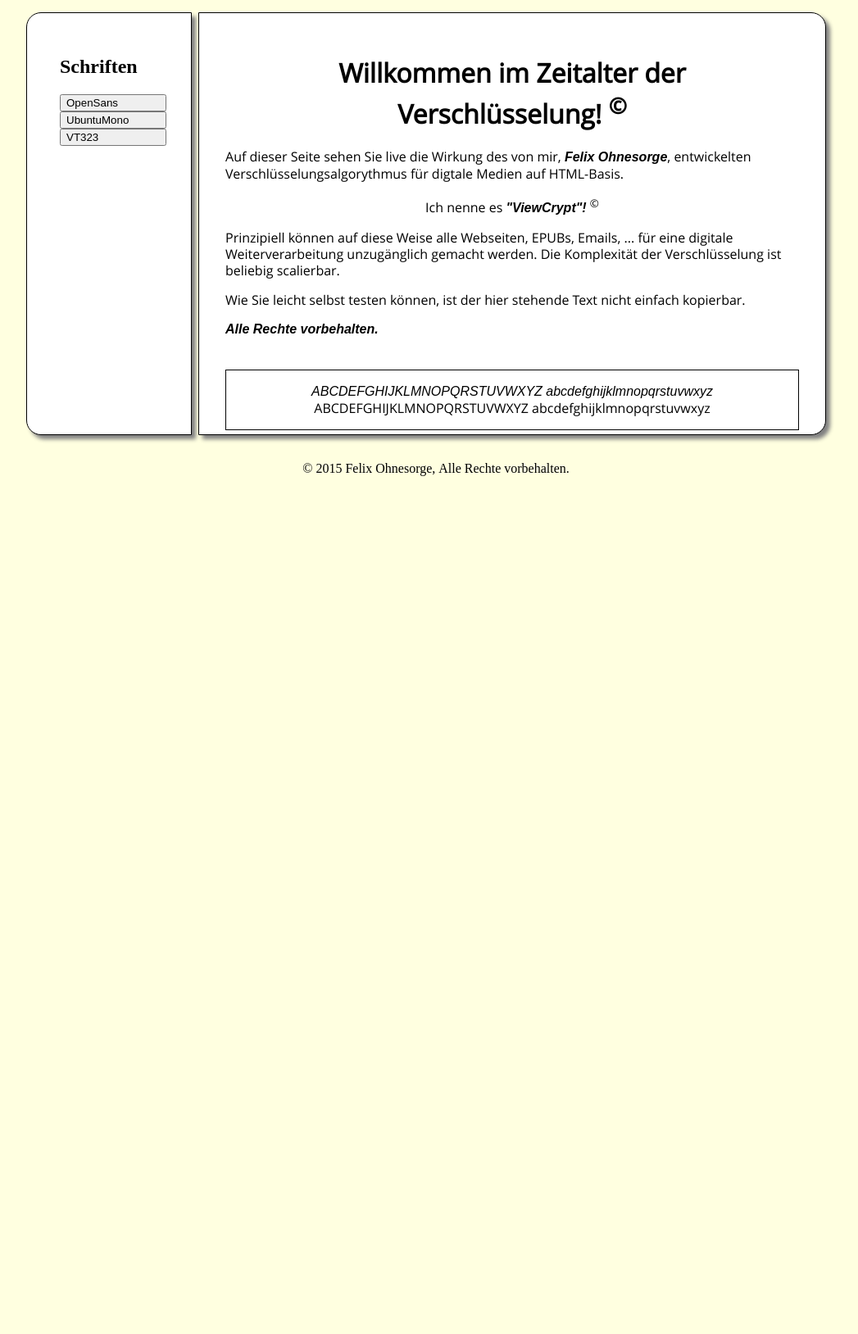
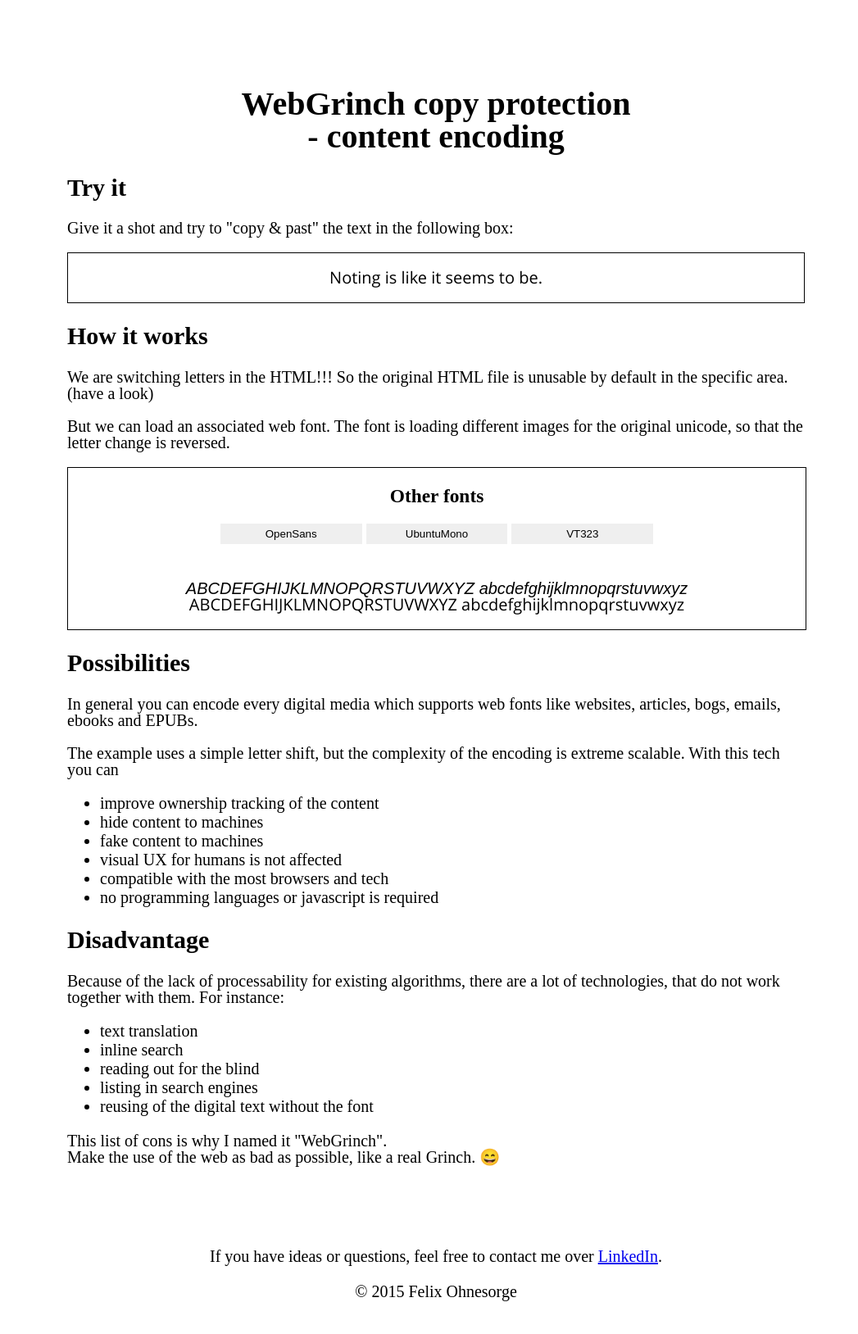
Before and after one commit to 8qfx1ai5/webgrinch, a PHP site: page / in a window 1280 px wide. Shown: the whole page at 82% size, without its empty margins (108-1155 px from the left). Before the commit the page ends 581 px from the top, so only its background shows below. Run offline with PHP 8.4, Linux system fonts and the light colour scheme; some web fonts are replaced.

Commit message:
refactor example page + rename fonts

```diff
--- /dev/null
+++ b/web/static/example/css/decode.css
@@ -0,0 +1,69 @@
+.decode {
+    font-family: OpenSans-WebGrinch, sans-serif;
+}
+
+@font-face {
+    font-family: OpenSans;
+    src: url(../fonts/Open_Sans/OpenSans-Regular.ttf) format("truetype");
+}
+
+@font-face {
+    font-family: OpenSans;
+    src: url(../fonts/Open_Sans/OpenSans-Regular.ttf) format("truetype");
+    font-style: italic;
+}
+
+@font-face {
+    font-family: OpenSans-WebGrinch;
+    src: url(../fonts/Open_Sans/OpenSans-Regular-WebGrinch.ttf) format("truetype");
+}
+
+@font-face {
+    font-family: OpenSans-WebGrinch;
+    src: url(../fonts/Open_Sans/OpenSans-Regular.ttf) format("truetype");
+    font-style: italic;
+}
+
+@font-face {
+    font-family: UbuntuMono;
+    src: url(../fonts/Ubuntu_Mono/UbuntuMono-Regular.ttf) format("truetype");
+}
+
+@font-face {
+    font-family: UbuntuMono;
+    src: url(../fonts/Ubuntu_Mono/UbuntuMono-Regular.ttf) format("truetype");
+    font-style: italic;
+}
+
+@font-face {
+    font-family: UbuntuMono-WebGrinch;
+    src: url(../fonts/Ubuntu_Mono/UbuntuMono-Regular-WebGrinch.ttf) format("truetype");
+}
+
+@font-face {
+    font-family: UbuntuMono-WebGrinch;
+    src: url(../fonts/Ubuntu_Mono/UbuntuMono-Regular.ttf) format("truetype");
+    font-style: italic;
+}
+
+@font-face {
+    font-family: VT323;
+    src: url(../fonts/VT323/VT323-Regular.ttf) format("truetype");
+}
+
+@font-face {
+    font-family: VT323;
+    src: url(../fonts/VT323/VT323-Regular.ttf) format("truetype");
+    font-style: italic;
+}
+
+@font-face {
+    font-family: VT323-WebGrinch;
+    src: url(../fonts/VT323/VT323-Regular-WebGrinch.ttf) format("truetype");
+}
+
+@font-face {
+    font-family: VT323-WebGrinch;
+    src: url(../fonts/VT323/VT323-Regular.ttf) format("truetype");
+    font-style: italic;
+}
--- a/web/static/example/css/main.css
+++ b/web/static/example/css/main.css
@@ -1,25 +1,35 @@
 body {
-  background-color: LightYellow;
+  background-color: white;
+  margin: 0px;
+  font-size: 20;
 }
 body #wrapper {
   margin-left: auto;
   margin-right: auto;
   width: 1000px;
+  min-height: 100%;
+  padding-top: 2em;
+  padding-bottom: 2em;
 }
 body #wrapper #main {
-  width: 700px;
-  height: 450px;
-  margin-left: 210px;
-  margin-top: 15px;
+  width: 90%;
+  margin: auto;
   padding: 2em;
-  border: 1px solid black;
   background-color: white;
-  border-radius: 0 18px 18px 0;
-  box-shadow: 5px 5px 5px grey;
-  font-family: OpenSans-ViewCrypt, sans-serif;
 }
 body #wrapper #main h1 {
   line-height: 40px;
+}
+body #wrapper #main h2 {
+  line-height: 30px;
+}
+body #wrapper #main h3 {
+  line-height: 20px;
+}
+body #wrapper #main blockquote {
+  margin: 0px;
+  border: 1px solid black;
+  text-align: center;
 }
 body #wrapper #main .center {
   text-align: center;
@@ -33,87 +43,29 @@ body #wrapper #main .bold {
 body #wrapper #main .italic {
   font-style: italic;
 }
-body #wrapper #main footer {
+body #wrapper #main #font {
   border: 1px solid black;
   text-align: center;
+  margin: auto;
+  width: 100%;
+  background-color: white;
 }
-body #wrapper #main section {
-  height: 60%;
+body #wrapper #main #font div {
+  height: 50px;
+  width: 60%;
+  margin: auto;
 }
-body #wrapper nav {
-  padding-top: 2em;
-  padding-bottom: 2em;
-  height: 450px;
-  float: left;
-  width: 200px;
-  background-color: white;
-  border: 1px solid black;
-  border-radius: 18px 0 0 18px;
-  box-shadow: 5px 5px 5px grey;
+body #wrapper #main #font #menu {
+  margin: auto;
 }
-body #wrapper nav #menu {
-  list-style: none;
-}
-body #wrapper nav #menu > li > button {
-  width: 130px;
-  text-align: left;
+body #wrapper #main #font #menu button {
+  border: none;
+  padding: 5px;
+  width: 32%;
+  text-align: center;
+  margin: 0px;
 }
 body #wrapper > footer {
   text-align: center;
   margin-top: 2em;
 }
-
-@font-face {
-  font-family: OpenSans;
-  src: url(../fonts/Open_Sans/OpenSans-Regular.ttf) format("truetype");
-}
-@font-face {
-  font-family: OpenSans;
-  src: url(../fonts/Open_Sans/OpenSans-Regular.ttf) format("truetype");
-  font-style: italic;
-}
-@font-face {
-  font-family: OpenSans-ViewCrypt;
-  src: url(../fonts/Open_Sans/OpenSans-Regular-ViewCrypt.ttf) format("truetype");
-}
-@font-face {
-  font-family: OpenSans-ViewCrypt;
-  src: url(../fonts/Open_Sans/OpenSans-Regular.ttf) format("truetype");
-  font-style: italic;
-}
-@font-face {
-  font-family: UbuntuMono;
-  src: url(../fonts/Ubuntu_Mono/UbuntuMono-Regular.ttf) format("truetype");
-}
-@font-face {
-  font-family: UbuntuMono;
-  src: url(../fonts/Ubuntu_Mono/UbuntuMono-Regular.ttf) format("truetype");
-  font-style: italic;
-}
-@font-face {
-  font-family: UbuntuMono-ViewCrypt;
-  src: url(../fonts/Ubuntu_Mono/UbuntuMono-Regular-ViewCrypt.ttf) format("truetype");
-}
-@font-face {
-  font-family: UbuntuMono-ViewCrypt;
-  src: url(../fonts/Ubuntu_Mono/UbuntuMono-Regular.ttf) format("truetype");
-  font-style: italic;
-}
-@font-face {
-  font-family: VT323;
-  src: url(../fonts/VT323/VT323-Regular.ttf) format("truetype");
-}
-@font-face {
-  font-family: VT323;
-  src: url(../fonts/VT323/VT323-Regular.ttf) format("truetype");
-  font-style: italic;
-}
-@font-face {
-  font-family: VT323-ViewCrypt;
-  src: url(../fonts/VT323/VT323-Regular-ViewCrypt.ttf) format("truetype");
-}
-@font-face {
-  font-family: VT323-ViewCrypt;
-  src: url(../fonts/VT323/VT323-Regular.ttf) format("truetype");
-  font-style: italic;
-}
--- a/web/static/example/index.html
+++ b/web/static/example/index.html
@@ -1,68 +1,83 @@
 <!DOCTYPE hmtl>
-<html >
-<head >
-    <meta http-equiv="cache-control" content="no-cache" >
-    <meta http-equiv="pragma" content="no-cache" >
+<html>
+
+<head>
+    <meta http-equiv="cache-control" content="no-cache">
+    <meta http-equiv="pragma" content="no-cache">
     <meta charset="UTF-8" />
-    <link rel="stylesheet" type="text/css" href="css/main.css" >
-    <title >ViewCrypt Verschlüsselung</title >
-    <script >
+    <link rel="stylesheet" type="text/css" href="css/main.css">
+    <link rel="stylesheet" type="text/css" href="css/decode.css">
+    <title>WebGrinch Verschlüsselung</title>
+    <script>
         function setFont(newFont) {
-            if (newFont == '') {
-                document.getElementById("main").removeAttribute("style");
-            } else {
-                document.getElementById("main").style.fontFamily = newFont;
+            const elements = document.querySelectorAll(".decode");
+            for (var i = 0; i < elements.length; i++) {
+                elements[i].style.fontFamily = newFont;
             }
         }
-    </script >
-</head >
-<body >
-<div id="wrapper" >
-    <nav >
-        <ul id="menu" >
-            <li ><h2 >Schriften</h2 ></li > <li >
-            <button type="button"
-                    onmouseover="setFont('OpenSans-ViewCrypt');"
-                    onmousedown="setFont('OpenSans');"
-                    onmouseup="setFont('OpenSans-ViewCrypt');"
-                    onmouseout="setFont('')" >OpenSans
-            </button >
-        </li > <li >
-            <button type="button"
-                    onmouseover="setFont('UbuntuMono-ViewCrypt');"
-                    onmousedown="setFont('UbuntuMono');"
-                    onmouseup="setFont('UbuntuMono-ViewCrypt');"
-                    onmouseout="setFont('')" >UbuntuMono
-            </button >
-        </li > <li >
-            <button type="button"
-                    onmouseover="setFont('VT323-ViewCrypt');"
-                    onmousedown="setFont('VT323');"
-                    onmouseup="setFont('VT323-ViewCrypt');"
-                    onmouseout="setFont('')" >VT323
-            </button >
-        </li >
-        </ul >
-    </nav >
-    <div id="main" >
-        <header >
-            <h1 class="center" >Xjmmlpnnfo jn Afjubmufs efs Wfstdimüttfmvoh!&nbsp;<sup >&copy;</sup ></h1 >
-        </header >
-        <section >
-            <p >Bvg ejftfs Tfjuf tfifo Tjf mjwf ejf Xjslvoh eft wpo njs,
-                <span class="bold italic" >Felix Ohnesorge</span >, fouxjdlfmufo Wfstdimüttfmvohtbmhpszuinvt güs ejhubmf Nfejfo bvg IUNM-Cbtjt.</p >
-            <p class="center" >Jdi ofoof ft <span class="bold italic" >"ViewCrypt"!</span >&nbsp;<sup >&copy;</sup ></p >
-            <p >Qsjoajqjfmm löoofo bvg ejftf Xfjtf bmmf Xfctfjufo, FQVCt, Fnbjmt, ... güs fjof ejhjubmf Xfjufswfsbscfjuvoh voavhäohmjdi hfnbdiu xfsefo. Ejf Lpnqmfyjuäu efs Wfstdimüttfmvoh jtu cfmjfcjh tdbmjfscbs.</p >
-            <p >Xjf Tjf mfjdiu tfmctu uftufo löoofo, jtu efs ijfs tufifoef Ufyu ojdiu fjogbdi lpqjfscbs.</p >
-            <p class="bold italic" >Alle Rechte vorbehalten.</p >
-        </section >
-        <footer >
-            <p ><span class="italic" >ABCDEFGHIJKLMNOPQRSTUVWXYZ abcdefghijklmnopqrstuvwxyz</span ><br />BCDEFGHIJKLMNOPQRSTUVWXYZA bcdefghijklmnopqrstuvwxyza</p >
-        </footer >
-    </div >
-    <footer >
-        <span >&copy;&nbsp;2015 Felix Ohnesorge,&nbsp;Alle Rechte vorbehalten.</span >
-    </footer >
-</div >
-</body >
-</html >
+    </script>
+</head>
+
+<body>
+    <div id="wrapper">
+
+        <div id="main">
+            <header>
+                <h1 class="center">WebGrinch copy protection<br/> - content encoding</h1>
+            </header>
+            <section>
+                <h2>Try it</h2>
+                <p>Give it a shot and try to "copy & past" the text in the following box:</p>
+                <blockquote class="decode" cite="http://developer.mozilla.org">
+                    <!-- <p>Noting is like it seems to be.</p> -->
+                    <p>Opujoh jt mjlf ju tffnt up cf.</p>
+                </blockquote>
+            </section>
+            <section>
+                <h2>How it works</h2>
+                <p>We are switching letters in the HTML!!! So the original HTML file is unusable by default in the specific area.</br>(have a look)</p>
+                <p>But we can load an associated web font. The font is loading different images for the original unicode, so that the letter change is reversed. </p>
+                <section id="font">
+                    <h3>Other fonts</h3>
+                    <div id="menu">
+                        <button type="button" onmouseover="setFont('OpenSans-WebGrinch');" onmousedown="setFont('OpenSans');" onmouseup="setFont('OpenSans-WebGrinch');" onmouseout="setFont('')">OpenSans</button>
+                        <button type="button" onmouseover="setFont('UbuntuMono-WebGrinch');" onmousedown="setFont('UbuntuMono');" onmouseup="setFont('UbuntuMono-WebGrinch');" onmouseout="setFont('')">UbuntuMono</button>
+                        <button type="button" onmouseover="setFont('VT323-WebGrinch');" onmousedown="setFont('VT323');" onmouseup="setFont('VT323-WebGrinch');" onmouseout="setFont('')">VT323</button>
+                    </div>
+                    <p class="decode"><span class="italic">ABCDEFGHIJKLMNOPQRSTUVWXYZ abcdefghijklmnopqrstuvwxyz</span><br />BCDEFGHIJKLMNOPQRSTUVWXYZA bcdefghijklmnopqrstuvwxyza</p>
+                </section>
+            </section>
+            <section>
+                <h2>Possibilities</h2>
+                <p>In general you can encode every digital media which supports web fonts like websites, articles, bogs, emails, ebooks and EPUBs.</p>
+                <p>The example uses a simple letter shift, but the complexity of the encoding is extreme scalable. With this tech you can</p>
+                <ul>
+                    <li>improve ownership tracking of the content</li>
+                    <li>hide content to machines</li>
+                    <li>fake content to machines</li>
+                    <li>visual UX for humans is not affected</li>
+                    <li>compatible with the most browsers and tech</li>
+                    <li>no programming languages or javascript is required</li>
+                </ul>
+            </section>
+            <section>
+                <h2>Disadvantage</h2>
+                <p>Because of the lack of processability for existing algorithms, there are a lot of technologies, that do not work together with them. For instance:</p>
+                <ul>
+                    <li>text translation</li>
+                    <li>inline search</li>
+                    <li>reading out for the blind</li>
+                    <li>listing in search engines</li>
+                    <li>reusing of the digital text without the font</li>
+                </ul>
+                <p>This list of cons is why I named it "WebGrinch".</br>Make the use of the web as bad as possible, like a real Grinch. &#128516;</p>
+            </section>
+        </div>
+        <footer>
+            <p>If you have ideas or questions, feel free to contact me over <a href="https://www.linkedin.com/in/felixohnesorge/">LinkedIn</a>.</p>
+            <span>&copy;&nbsp;2015 Felix Ohnesorge</span>
+        </footer>
+    </div>
+</body>
+
+</html>
--- a/web/static/example/scss/main.scss
+++ b/web/static/example/scss/main.scss
@@ -1,145 +1,84 @@
 body {
-  background-color: LightYellow;
-
+    background-color: white;
+    margin: 0px;
+    font-size: 20;
     #wrapper {
+        // background-color: lightblue;
         margin-left: auto;
         margin-right: auto;
         width: 1000px;
-
+        min-height: 100%;
+        padding-top: 2em;
+        padding-bottom: 2em;
         #main {
-      width: 700px;
-      height: 450px;
-      margin-left: 210px;
-      margin-top: 15px;
+            width: 90%;
+            // height: 450px;
+            // margin-left: 210px;
+            margin: auto;
             padding: 2em;
-      border: 1px solid black;
+            // border: 1px solid black;
             background-color: white;
-      border-radius: 0 18px 18px 0;
-      box-shadow: 5px 5px 5px grey;
-      font-family: OpenSans-ViewCrypt, sans-serif;
-
+            // border-radius: 0 18px 18px 0;
+            // box-shadow: 5px 5px 5px grey;
             h1 {
                 line-height: 40px;
             }
-
+            h2 {
+                line-height: 30px;
+            }
+            h3 {
+                line-height: 20px;
+            }
+            blockquote {
+                margin: 0px;
+                border: 1px solid black;
+                text-align: center;
+            }
             .center {
                 text-align: center;
             }
-
             p {
                 line-height: 20px;
             }
-
             .bold {
                 font-weight: bold;
             }
-
             .italic {
                 font-style: italic;
             }
-
-      footer {
+            #font {
                 border: 1px solid black;
                 text-align: center;
+                // padding-top: 2em;
+                // padding-bottom: 2em;
+                margin: auto;
+                // height: 100px;
+                // float: left;
+                width: 100%;
+                background-color: white;
+                // border: 1px solid black;
+                // border-radius: 18px 0 0 18px;
+                // box-shadow: 5px 5px 5px grey;
+                div {
+                    height: 50px;
+                    width: 60%;
+                    margin: auto;
                 }
-
-      section {
-        height: 60%;
-      }
-    }
-
-    nav {
-      padding-top: 2em;
-      padding-bottom: 2em;
-      height: 450px;
-      float: left;
-      width: 200px;
-      background-color: white;
-      border: 1px solid black;
-      border-radius: 18px 0 0 18px;
-      box-shadow: 5px 5px 5px grey;
-
                 #menu {
-        list-style: none;
-
-        > li {
-          > button {
-            width: 130px;
-            text-align: left;
+                    margin: auto;
+                    button {
+                        border: none;
+                        padding: 5px;
+                        width: 32%;
+                        text-align: center;
+                        margin: 0px;
                     }
                 }
             }
         }
-
         >footer {
             text-align: center;
             margin-top: 2em;
         }
     }
 }
-
-@font-face {
-  font-family: OpenSans;
-  src: url(../fonts/Open_Sans/OpenSans-Regular.ttf) format('truetype');
-}
-
-@font-face {
-  font-family: OpenSans;
-  src: url(../fonts/Open_Sans/OpenSans-Regular.ttf) format('truetype');
-  font-style: italic;
-}
-
-@font-face {
-  font-family: OpenSans-ViewCrypt;
-  src: url(../fonts/Open_Sans/OpenSans-Regular-ViewCrypt.ttf) format('truetype');
-}
-
-@font-face {
-  font-family: OpenSans-ViewCrypt;
-  src: url(../fonts/Open_Sans/OpenSans-Regular.ttf) format('truetype');
-  font-style: italic;
-}
-
-@font-face {
-  font-family: UbuntuMono;
-  src: url(../fonts/Ubuntu_Mono/UbuntuMono-Regular.ttf) format('truetype');
-}
-
-@font-face {
-  font-family: UbuntuMono;
-  src: url(../fonts/Ubuntu_Mono/UbuntuMono-Regular.ttf) format('truetype');
-  font-style: italic;
-}
-
-@font-face {
-  font-family: UbuntuMono-ViewCrypt;
-  src: url(../fonts/Ubuntu_Mono/UbuntuMono-Regular-ViewCrypt.ttf) format('truetype');
-}
-
-@font-face {
-  font-family: UbuntuMono-ViewCrypt;
-  src: url(../fonts/Ubuntu_Mono/UbuntuMono-Regular.ttf) format('truetype');
-  font-style: italic;
-}
-
-@font-face {
-  font-family: VT323;
-  src: url(../fonts/VT323/VT323-Regular.ttf) format('truetype');
-}
-
-@font-face {
-  font-family: VT323;
-  src: url(../fonts/VT323/VT323-Regular.ttf) format('truetype');
-  font-style: italic;
-}
-
-@font-face {
-  font-family: VT323-ViewCrypt;
-  src: url(../fonts/VT323/VT323-Regular-ViewCrypt.ttf) format('truetype');
-}
-
-@font-face {
-  font-family: VT323-ViewCrypt;
-  src: url(../fonts/VT323/VT323-Regular.ttf) format('truetype');
-  font-style: italic;
-}
```
Also changed, not shown: web/static/example/fonts/Open_Sans/OpenSans-Regular-WebGrinch.ttf (renamed from web/static/example/fonts/Open_Sans/OpenSans-Regular-ViewCrypt.ttf), web/static/example/fonts/Ubuntu_Mono/UbuntuMono-Regular-WebGrinch.ttf (renamed from web/static/example/fonts/Ubuntu_Mono/UbuntuMono-Regular-ViewCrypt.ttf), web/static/example/fonts/VT323/VT323-Regular-WebGrinch.ttf (renamed from web/static/example/fonts/VT323/VT323-Regular-ViewCrypt.ttf), 7 other files. Lines whose indentation alone changed are shown as unchanged.
